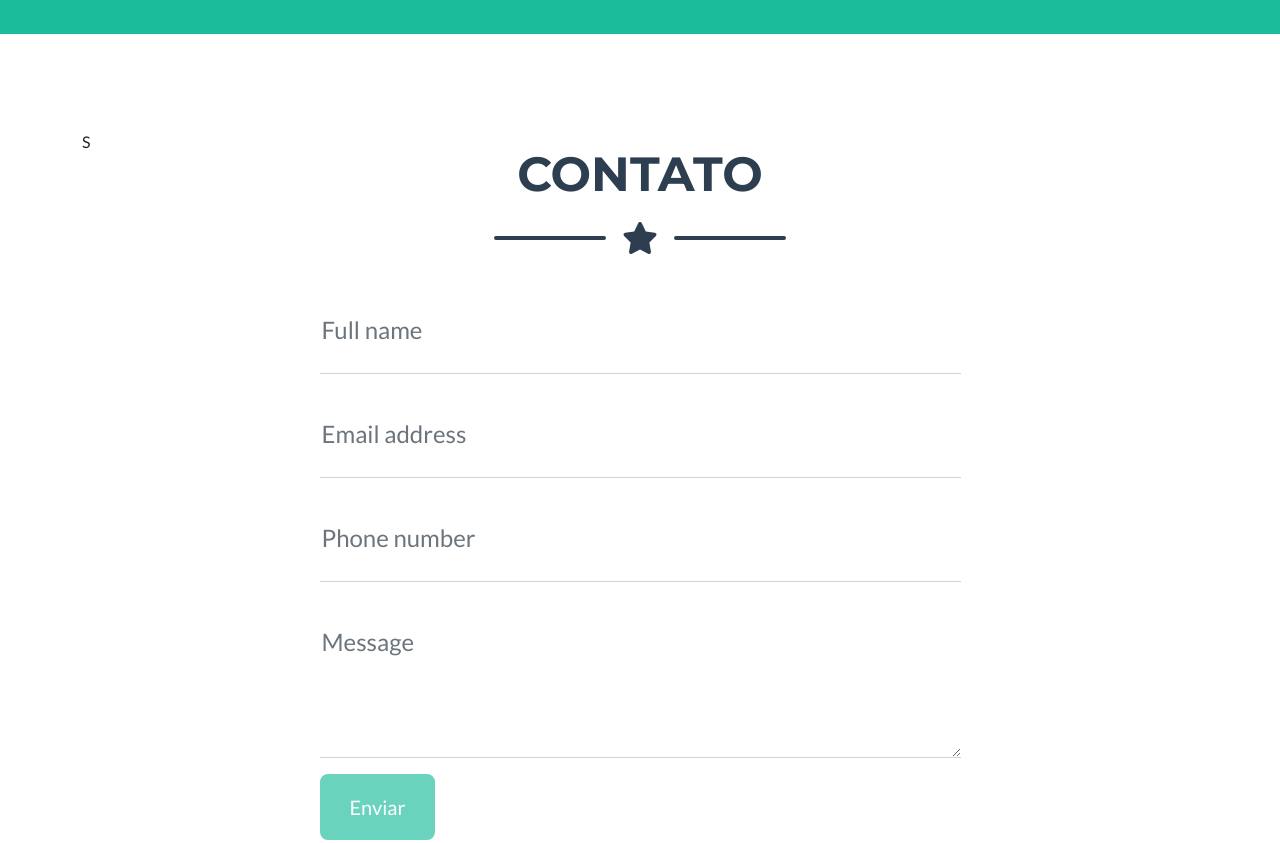
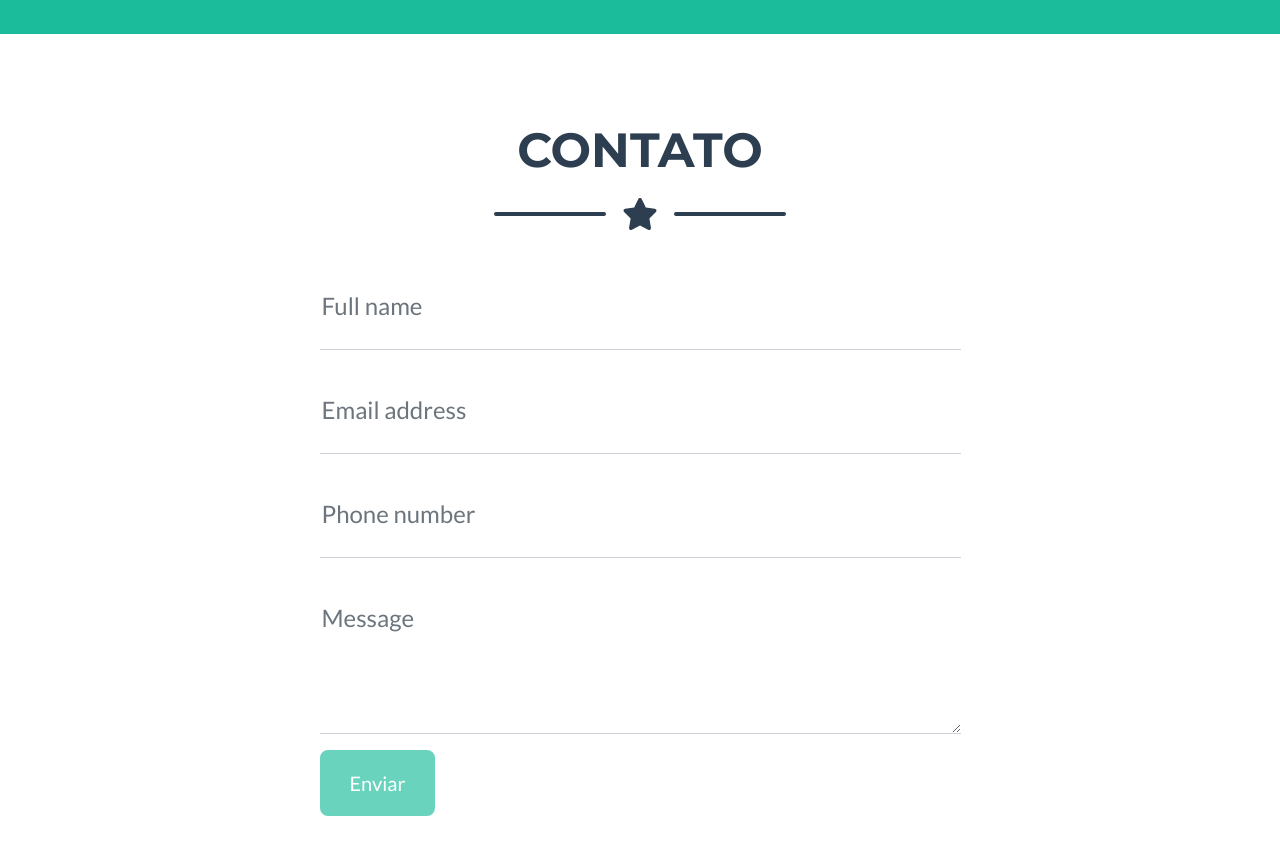
Before and after one commit to elc1090/project1-diovani-f, a plain HTML site: page index.html in a window 1280 px wide. Shown: the part 1920-2763 px from the top of the page. Drawn offline with nearby package versions, Linux system fonts and the light colour scheme.

Commit message:
Add files via upload

```diff
--- a/index.html
+++ b/index.html
@@ -35,6 +35,7 @@
             </div>
         </nav>
         <!-- Masthead-->
+        <main>
         <header class="masthead bg-primary text-white text-center">
             <div class="container d-flex align-items-center flex-column">
                 <!-- Masthead Avatar Image-->
@@ -114,12 +115,13 @@
                     <div class="col-lg-4 me-auto"><p class="lead"> Aqui contém alguns trabalhos finais, relacionados a programação que fizemos em aula. Todos os trabalhos foram feitos na linguagem C, e alguns com auxílio da biblioteca Allegro.
                     </p></div>
                 </div>
+
                 <!-- About Section Button-->
             </div>
         </section>
         <!-- Contact Section-->
         <section class="page-section" id="contact">
-            <div class="container">S
+            <div class="container">
                 <!-- Contact Section Heading-->
                 <h2 class="page-section-heading text-center text-uppercase text-secondary mb-0">Contato</h2>
                 <!-- Icon Divider-->
@@ -188,6 +190,7 @@
                 </div>
             </div>
         </section>
+    </main>
         <!-- Footer-->
         <footer class="footer text-center">
             <div class="container">
```
